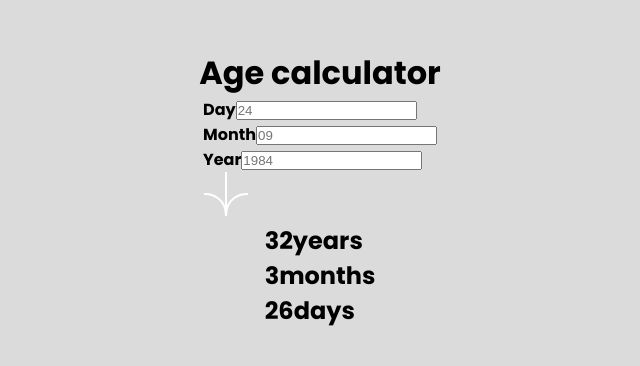
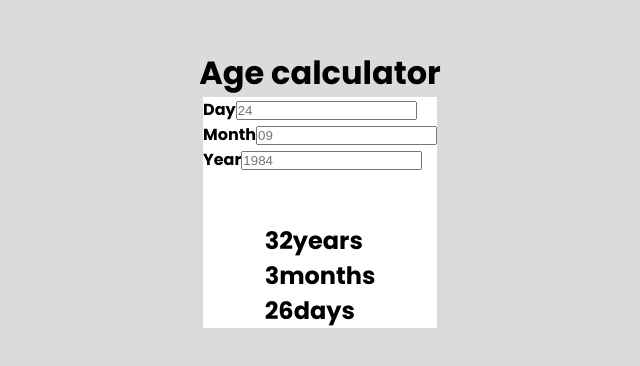
Before and after one commit to Hcmwebs/age-calculator-app, a React (Vite) app: page / in a window 1280 px wide. Shown: the part 212-578 px from the top of the page, without its empty margins (320-960 px from the left). Built offline with nearby package versions, Linux system fonts and the light colour scheme.

Commit message:
updated the styles both global and  the app
Signed-off-by: Heze <64218603+Hcmwebs@users.noreply.github.com>

```diff
--- a/src/App.jsx
+++ b/src/App.jsx
@@ -3,21 +3,22 @@ import styled from 'styled-components'
 
 const App = () => {
 	return (
-		<Wrapper className='container'>
+		<div className='container'>
 			<h1>Age calculator</h1>
+			<Wrapper>
 				<div className='date'>
 					<form>
 						<div className='formGroup'>
 							<label htmlFor='day'>Day</label>
-						<input type='number' placeholder='24' name = 'day'/>
+							<input type='number' placeholder='24' name='day' />
 						</div>
 						<div className='formGroup'>
 							<label htmlFor='month'>Month</label>
-						<input type='number' placeholder='09' name = 'month'/>
+							<input type='number' placeholder='09' name='month' />
 						</div>
 						<div className='formGroup'>
 							<label htmlFor='year'>Year</label>
-						<input type='number' placeholder='1984' name = 'year'/>
+							<input type='number' placeholder='1984' name='year' />
 						</div>
 					</form>
 					<div className='separator'>
@@ -50,14 +51,16 @@ const App = () => {
 					</div>
 				</div>
 			</Wrapper>
+		</div>
 	)
 }
 
 const Wrapper = styled.div`
-	&.container {
+
 		display: grid;
 		place-items: center;
-	}
+    background-color: #fff;
+
 `
 
 export default App
--- a/src/GlobalStyles.jsx
+++ b/src/GlobalStyles.jsx
@@ -33,6 +33,9 @@ html{
 
   .container{
     width:min(320px, 1440px);
+    padding-inline: 1rem;
+    display: grid;
+    place-items: center;
   }
 
 `
```
Lines whose indentation alone changed are shown as unchanged.
